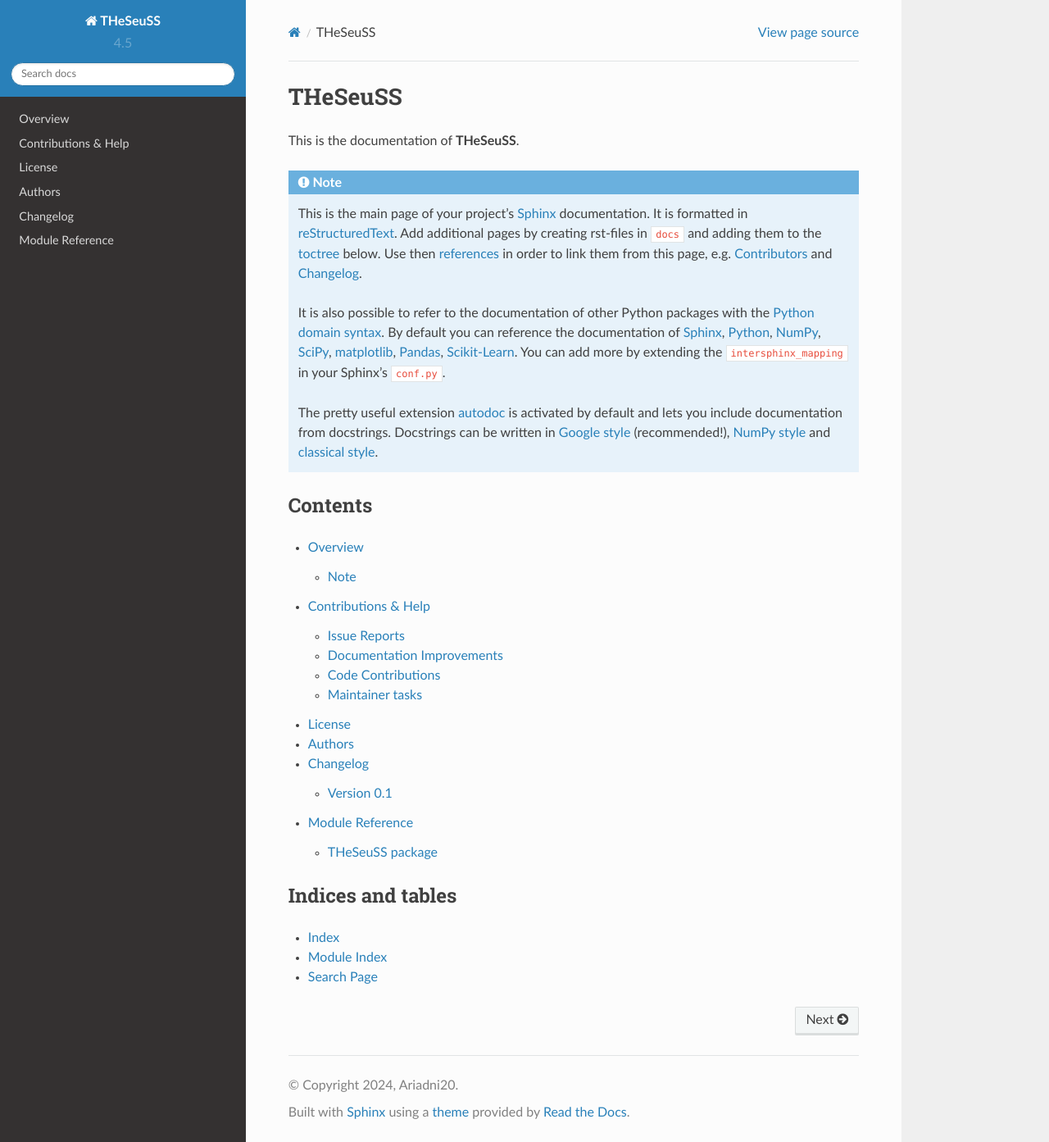
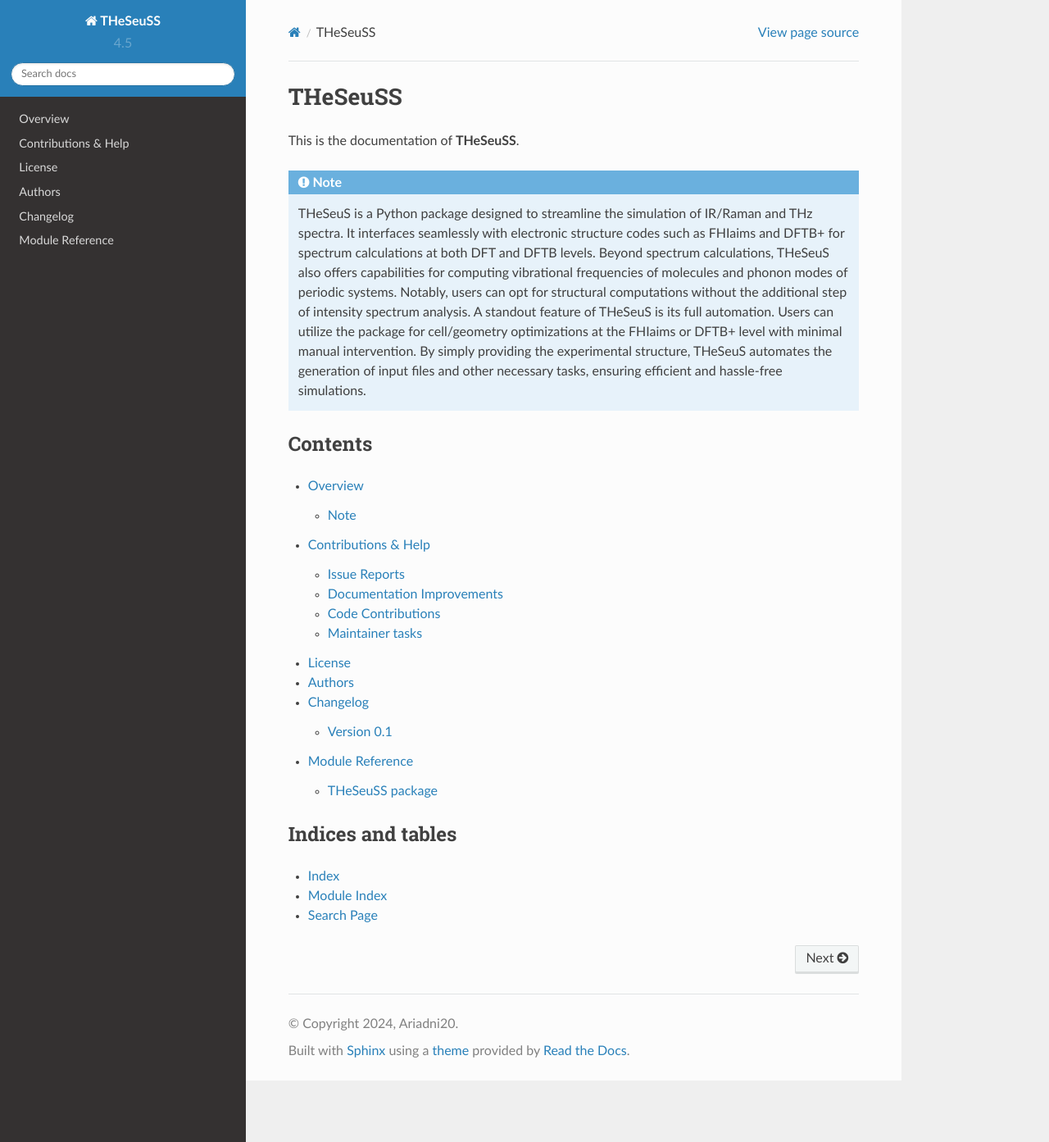
Before and after one commit to fbruenig/THeSeuSS, a Sphinx documentation site: the page built from docs/index.rst, in a window 1280 px wide and 1393 px high. Shown: the whole window at 82% size. Built offline with Sphinx 7.4.7 and the Read the Docs theme 2.0.0, drawn with Linux system fonts in a browser that asks for light colours.

Commit message:
Update the documentation.

```diff
--- a/docs/index.rst
+++ b/docs/index.rst
@@ -6,21 +6,13 @@ This is the documentation of **THeSeuSS**.
 
 .. note::
 
-    This is the main page of your project's `Sphinx`_ documentation.
-    It is formatted in `reStructuredText`_. Add additional pages
-    by creating rst-files in ``docs`` and adding them to the `toctree`_ below.
-    Use then `references`_ in order to link them from this page, e.g.
-    :ref:`authors` and :ref:`changes`.
-
-    It is also possible to refer to the documentation of other Python packages
-    with the `Python domain syntax`_. By default you can reference the
-    documentation of `Sphinx`_, `Python`_, `NumPy`_, `SciPy`_, `matplotlib`_,
-    `Pandas`_, `Scikit-Learn`_. You can add more by extending the
-    ``intersphinx_mapping`` in your Sphinx's ``conf.py``.
-
-    The pretty useful extension `autodoc`_ is activated by default and lets
-    you include documentation from docstrings. Docstrings can be written in
-    `Google style`_ (recommended!), `NumPy style`_ and `classical style`_.
+        THeSeuS is a Python package designed to streamline the simulation of IR/Raman and THz spectra.
+        It interfaces seamlessly with electronic structure codes such as FHIaims and DFTB+ for spectrum calculations at both DFT and DFTB levels.
+        Beyond spectrum calculations, THeSeuS also offers capabilities for computing vibrational frequencies of molecules and phonon modes of periodic systems.
+        Notably, users can opt for structural computations without the additional step of intensity spectrum analysis.
+        A standout feature of THeSeuS is its full automation.
+        Users can utilize the package for cell/geometry optimizations at the FHIaims or DFTB+ level with minimal manual intervention.
+        By simply providing the experimental structure, THeSeuS automates the generation of input files and other necessary tasks, ensuring efficient and hassle-free simulations.
 
 
 Contents
```
